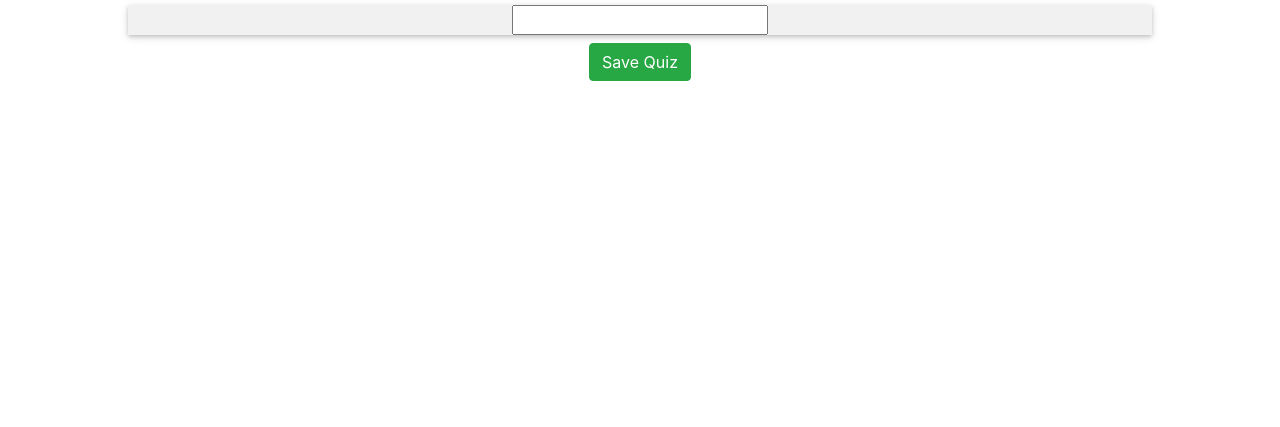
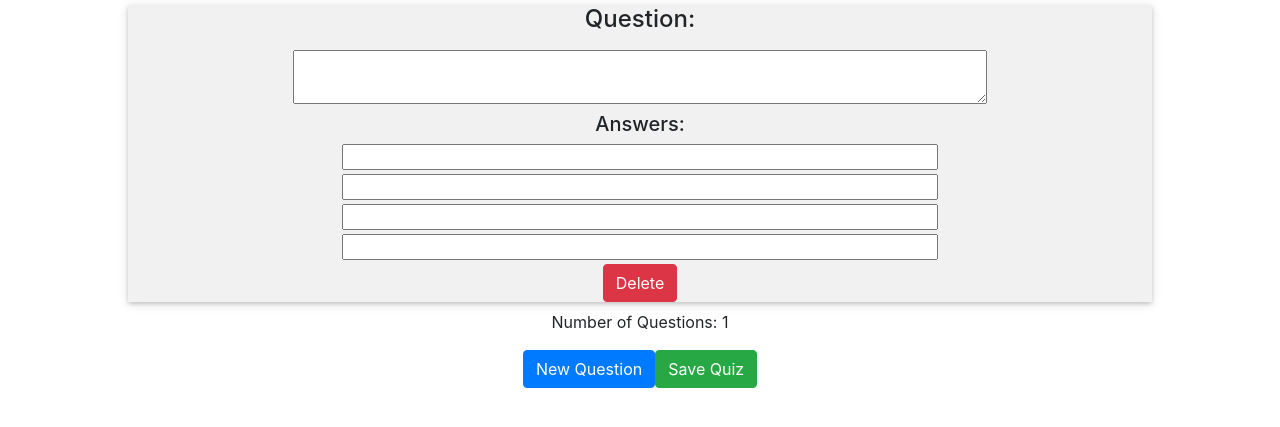
Before and after one commit to TheAlcoholicChicken/QuizApp, a plain HTML site: page admin.html in a window 1280 px wide. Shown: the part 59-486 px from the top of the page. Drawn offline with nearby package versions, Linux system fonts and the light colour scheme.

Commit message:
Admin Display ready

```diff
--- a/Control/quizgen.js
+++ b/Control/quizgen.js
@@ -1,15 +1,27 @@
+function id_gen(){
+    quiz_id++;
+    return quiz_id;
+};
+
 // creates a field to input quizes
 function new_edit(){
     console.log("creating new edit field")
-    let quiz = return_one_quiz();
+    let quiz = return_one_quiz(id_gen());
     add_to_quizlist(quiz);
+    show_num_of_quiz();
 };
 
-// confirm current quiz and save to var
-function save_one(){};
+function remove_question(id){
+    document.getElementById(id).remove();
+};
 
 // delete one quiz from var and view
-function delete_question(){};
+function delete_question(){
+    let question = this.id.split('_')[0];
+    console.log("one deleted: " + question);
+    remove_question(question);
+    show_num_of_quiz();
+};
 
 // store all quizes in the editing field
 function storeQuiz(){
--- a/Model/saveNload.js
+++ b/Model/saveNload.js
@@ -7,17 +7,52 @@ var one_quiz={
         3: String
     },
     'answer': Number,
-    'id': Number
+    'id': String
 };
 
 var file_name = "quizlist.json";
 
 var quizes = {};
 
+var quiz_id = 0;
+
+function save_to_list(id){
+    let quiz = document.getElementById(id);
+    let question = "";
+    let answer = "";
+    let choices = [];
+    for(i=0;i<4;i++){
+        console.log(document.getElementsByName(id)[i].value);
+    }
+};
+
 // returns one quiz in string to insert
-function return_one_quiz(id, question, answers){
-    let quiz = document.createElement("div")
+function return_one_quiz(id){
+    let qid = "q" + id;
+    let quiz = document.createElement("div");
     quiz.classList = "quiz";
-    quiz.innerHTML = "<input class=\"quiz_question\">";
+    quiz.id = qid;
+    quiz.innerHTML = "<h4>Question:</h4>"
+    let question = document.createElement("textarea");
+    question.id = qid + '_question';
+    question.className="quiz_question";
+    quiz.appendChild(question);
+    let ans = document.createElement("h5");
+    ans.innerHTML = "Answers:";
+    quiz.appendChild(ans);
+    for(i=1;i<5;i++){
+        let choice = document.createElement("input");
+        choice.classList = "choice";
+        choice.name=qid;
+        choice.id = qid+'_'+i;
+        quiz.appendChild(choice);
+        quiz.appendChild(document.createElement("br"))
+    }
+    let deletebtn = document.createElement("button");
+    deletebtn.innerText="Delete";
+    deletebtn.classList="btn btn-danger";
+    deletebtn.onclick=delete_question;
+    deletebtn.id = qid + '_delete';
+    quiz.appendChild(deletebtn);
     return quiz;
 };
--- a/View/admin_view.js
+++ b/View/admin_view.js
@@ -2,6 +2,11 @@
 function add_to_quizlist(quiz, place){
     let editfield = document.getElementById("edit_field");
     editfield.appendChild(quiz);
+};
+
+function show_num_of_quiz(){
+    let qz_num = document.getElementById("qzn");
+    qz_num.innerHTML = "Number of Questions: " + document.getElementsByClassName("quiz_question").length;
 };
 
 // creates the whole page view
@@ -11,6 +16,16 @@ function show_page(){
     let editfield = document.createElement("div");
     editfield.id = "edit_field";
     page.appendChild(editfield);
+    // a field that shows the number of quiz
+    let qz_num = document.createElement("p");
+    qz_num.id = "qzn";
+    page.appendChild(qz_num);
+    // create new question button
+    let newQ = document.createElement("button");
+    newQ.innerText="New Question";
+    newQ.classList="btn btn-primary";
+    newQ.onclick=new_edit;
+    page.appendChild(newQ);
     // create save all button
     let saveAll = document.createElement("button");
     saveAll.id = "save_all";
--- a/View/style.css
+++ b/View/style.css
@@ -1,5 +1,6 @@
 .quiz {
     width: 80%;
+    height: max-content;
     background-color: #f1f1f1;
     padding: 0.01em 16px;
     margin-left: auto;
@@ -14,3 +15,17 @@
     margin: auto;
     display: -webkit-box;
 }
+
+.quiz_question {
+    width: 70%;
+    height: 40%;
+    word-wrap: break-word;
+    margin-bottom: 8px;
+    margin-top: 8px;
+}
+
+.choice {
+    width: 60%;
+    height: 15%;
+    margin-bottom: 4px;
+}
```
